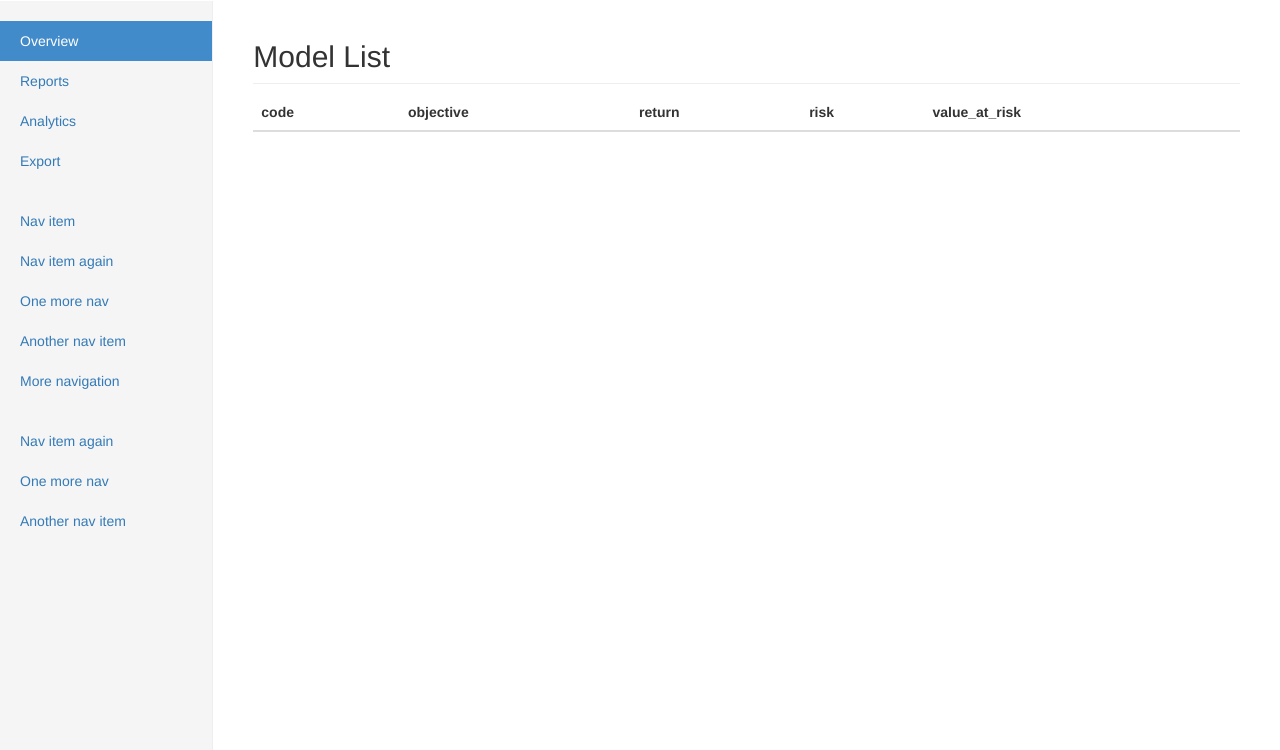
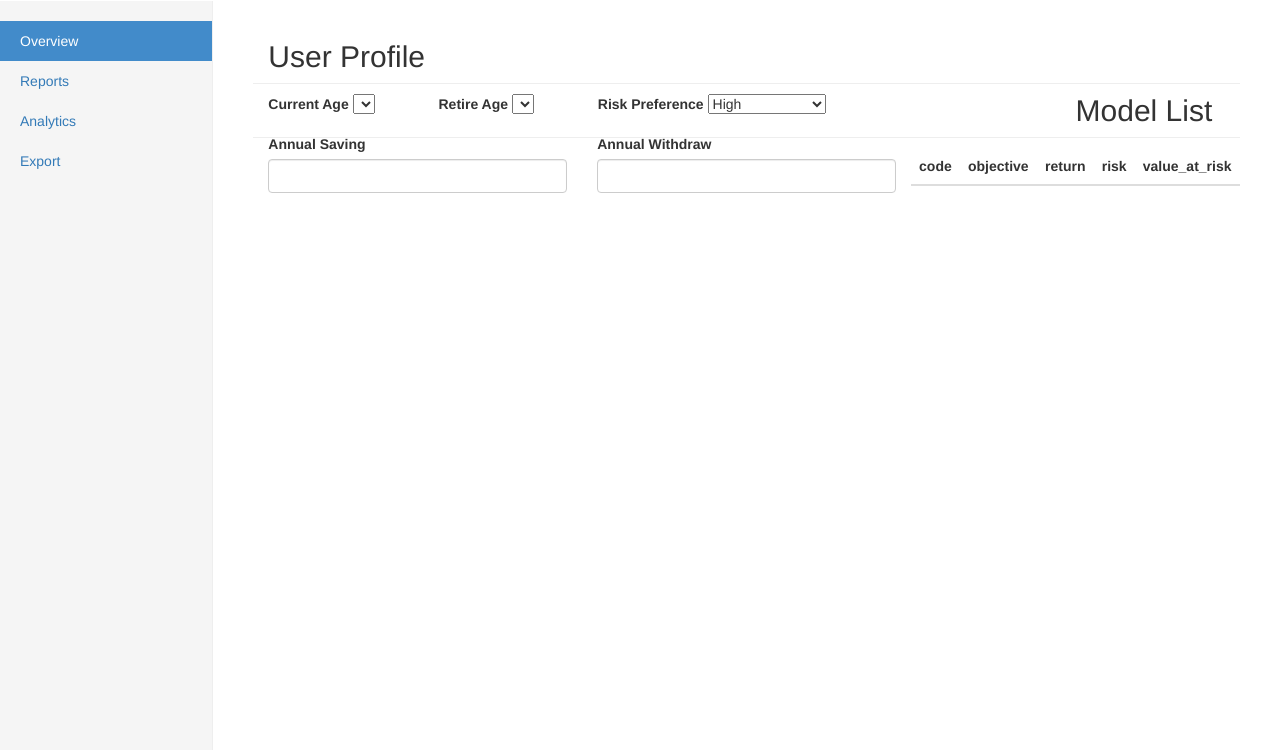
Before and after one commit to Xianyang/RIA, a Django app: page / in a window 1280 px wide. Shown: the part 50-800 px from the top of the page. Run offline with Django 3.2, Linux system fonts and the light colour scheme; data that the repository does not hold is empty; some libraries are stand-ins or nearby versions.

Commit message:
add user profile to model_list page

```diff
--- a/mysite/mysite/templates/index.html
+++ b/mysite/mysite/templates/index.html
@@ -19,7 +19,7 @@
     <link href="{% static "node_modules/bootstrap/assets/css/ie10-viewport-bug-workaround.css" %}" rel="stylesheet">
 
     <!-- Custom styles for this template -->
-    <link href="{% static "dashboard.css" %}"  rel="stylesheet">
+    <link href="{% static "dashboard.css" %}" rel="stylesheet">
 
     <!-- Just for debugging purposes. Don't actually copy these 2 lines! -->
     <!--[if lt IE 9]><script src="../../assets/js/ie8-responsive-file-warning.js"></script><![endif]-->
@@ -37,7 +37,8 @@
 <nav class="navbar navbar-inverse navbar-fixed-top">
     <div class="container-fluid">
         <div class="navbar-header">
-          <button type="button" class="navbar-toggle collapsed" data-toggle="collapse" data-target="#navbar" aria-expanded="false" aria-controls="navbar">
+            <button type="button" class="navbar-toggle collapsed" data-toggle="collapse" data-target="#navbar"
+                    aria-expanded="false" aria-controls="navbar">
                 <span class="sr-only">Toggle navigation</span>
                 <span class="icon-bar"></span>
                 <span class="icon-bar"></span>
@@ -68,18 +69,6 @@
                 <li><a href="#">Analytics</a></li>
                 <li><a href="#">Export</a></li>
             </ul>
-          <ul class="nav nav-sidebar">
-            <li><a href="">Nav item</a></li>
-            <li><a href="">Nav item again</a></li>
-            <li><a href="">One more nav</a></li>
-            <li><a href="">Another nav item</a></li>
-            <li><a href="">More navigation</a></li>
-          </ul>
-          <ul class="nav nav-sidebar">
-            <li><a href="">Nav item again</a></li>
-            <li><a href="">One more nav</a></li>
-            <li><a href="">Another nav item</a></li>
-          </ul>
         </div>
         <div class="col-sm-9 col-sm-offset-3 col-md-10 col-md-offset-2 main">
             <!--           <h1 class="page-header">Dashboard</h1> -->
@@ -107,11 +96,37 @@
                         </div>
                       </div> -->
 
+            <h2 class="sub-header col-xs-12" id="model_code">User Profile</h2>
+            <div class="text-left form-group col-xs-10">
+                <label>Current Age</label>
+                <select class=“form-control” style="margin-right: 60px;" id="user_age_select">
+                </select>
+                <label>Retire Age</label>
+                <select class=“form-control” style="margin-right: 60px;" id="retire_age_select">
+                </select>
+                <label>Risk Preference</label>
+                <select class=“form-control”>
+                    <option>High</option>
+                    <option>Above Average</option>
+                    <option>Average</option>
+                    <option>Below Average</option>
+                    <option>Low</option>
+                </select>
+            </div>
+            <div class="text-left form-group col-xs-4">
+                <label for="usr">Annual Saving</label>
+                <input type="text" class="form-control" id="user_annual_saving">
+            </div>
+            <div class="text-left form-group col-xs-4">
+                <label for="usr">Annual Withdraw</label>
+                <input type="text" class="form-control" id="user_annual_withdraw">
+            </div>
+
             <h2 class="sub-header">Model List</h2>
             <div class="table-responsive">
                 <table class="table table-striped">
                     <thead>
-                <tr >
+                    <tr>
                         <th>code</th>
                         <th>objective</th>
                         <th>return</th>
```
Lines whose indentation alone changed are shown as unchanged.
